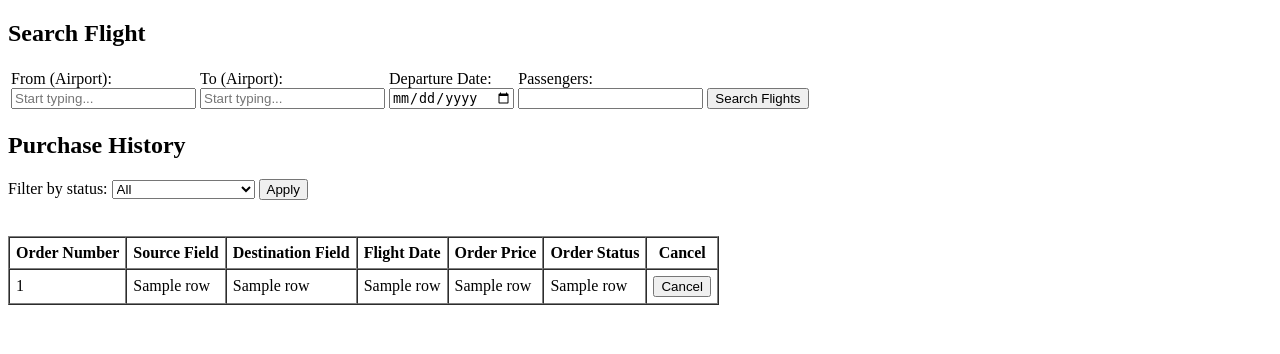
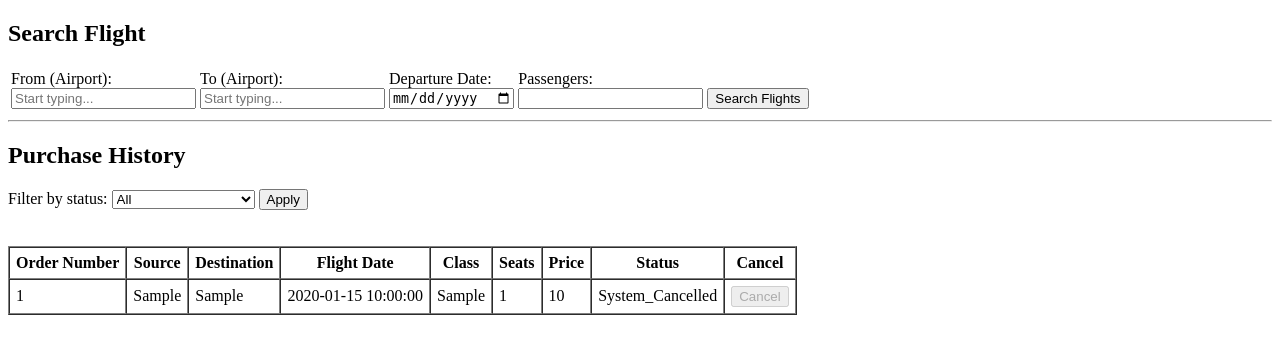
Before and after one commit to tomertocker-tau/FlyTauGroup20, a Flask app: template templates/users_page.html in a window 1280 px wide. Shown: the top 354 px of the page. Run offline with Flask 3, Linux system fonts and the light colour scheme; the template is opened without the code that fills it: most values are stand-ins (such as "Sample title", 1, 10 or a date in 2020).

Commit message:
Add user_page.html
new HTML files

Fixing HTML

```diff
--- a/templates/users_page.html
+++ b/templates/users_page.html
@@ -2,14 +2,13 @@
 <html lang="en">
 <head>
   <meta charset="UTF-8">
-  <title>/my-account</title>
+  <title>My Account</title>
 </head>
 <body>
 
 <h2>Search Flight</h2>
 
 <form id="flight_search_form" action="/flights" method="get">
-  <!-- Datalist for airports (shared for both fields) -->
   <datalist id="airports_list">
     {% for airport in airports %}
       <option value="{{ airport.name }} ({{ airport.code }})"></option>
@@ -18,7 +17,6 @@
 
   <table>
     <tr>
-      <!-- Origin -->
       <td>
         <label for="origin">From (Airport):</label><br>
         <input
@@ -30,7 +28,6 @@
           required>
       </td>
 
-      <!-- Destination -->
       <td>
         <label for="destination">To (Airport):</label><br>
         <input
@@ -42,7 +39,6 @@
           required>
       </td>
 
-      <!-- Departure Date -->
       <td>
         <label for="departure_date">Departure Date:</label><br>
         <input
@@ -52,7 +48,6 @@
           required>
       </td>
 
-      <!-- Passengers -->
       <td>
         <label for="passengers">Passengers:</label><br>
         <input
@@ -64,7 +59,6 @@
           required>
       </td>
 
-      <!-- Submit -->
       <td>
         <br>
         <button type="submit">Search Flights</button>
@@ -73,6 +67,8 @@
   </table>
 </form>
 
+<hr>
+
 <h2>Purchase History</h2>
 
 <form id="status_filter_form" method="get" action="/flight-booking">
@@ -80,7 +76,6 @@
 
   <select id="status" name="status">
     <option value="" {% if not selected_status %}selected{% endif %}>All</option>
-
     <option value="Active" {% if selected_status == "Active" %}selected{% endif %}>Active</option>
     <option value="Completed" {% if selected_status == "Completed" %}selected{% endif %}>Completed</option>
     <option value="Customer_Cancelled" {% if selected_status == "Customer_Cancelled" %}selected{% endif %}>Customer Cancelled</option>
@@ -96,11 +91,13 @@
   <thead>
     <tr>
       <th>Order Number</th>
-      <th>Source Field</th>
-      <th>Destination Field</th>
+      <th>Source</th>
+      <th>Destination</th>
       <th>Flight Date</th>
-      <th>Order Price</th>
-      <th>Order Status</th>
+      <th>Class</th>
+      <th>Seats</th>
+      <th>Price</th>
+      <th>Status</th>
       <th>Cancel</th>
     </tr>
   </thead>
@@ -108,19 +105,23 @@
   <tbody>
     {% for row in orders %}
       <tr>
-        <td>{{ row[0] }}</td>
-        <td>{{ row[1] }}</td>
-        <td>{{ row[2] }}</td>
-        <td>{{ row[3] }}</td>
-        <td>{{ row[4] }}</td>
-        <td>{{ row[5] }}</td>
+        <td>{{ row.OrderID }}</td>
+        <td>{{ row.SourceField }}</td>
+        <td>{{ row.DestinationField }}</td>
+        <td>{{ row.TakeOffTime }}</td>
+
+        <td>{{ row.ClassType }}</td>
+        <td>{{ row.NumSeats }}</td>
+
+        <td>{{ row.OrderPrice }}</td>
+        <td>{{ row.OrderStatus }}</td>
 
         <td>
-          {% if row[5] == "Customer_Cancelled" or row[5] == "System_Cancelled" %}
+          {% if row.OrderStatus == "Customer_Cancelled" or row.OrderStatus == "System_Cancelled" %}
             <button type="button" disabled>Cancel</button>
           {% else %}
-            <form id="flight_cancel" method="post" action="/cancel_confirmation">
-              <input type="hidden" name="order_id" value="{{ row[0] }}">
+            <form id="flight_cancel_{{ row.OrderID }}" method="post" action="/cancel_confirmation">
+              <input type="hidden" name="order_id" value="{{ row.OrderID }}">
               <button type="submit">Cancel</button>
             </form>
           {% endif %}
@@ -130,7 +131,7 @@
 
     {% if orders|length == 0 %}
       <tr>
-        <td colspan="7">No orders found.</td>
+        <td colspan="9" style="text-align:center;">No orders found.</td>
       </tr>
     {% endif %}
   </tbody>
```
Also changed, not shown: templates/cancel_confirmation.html (+5 -5 lines).
